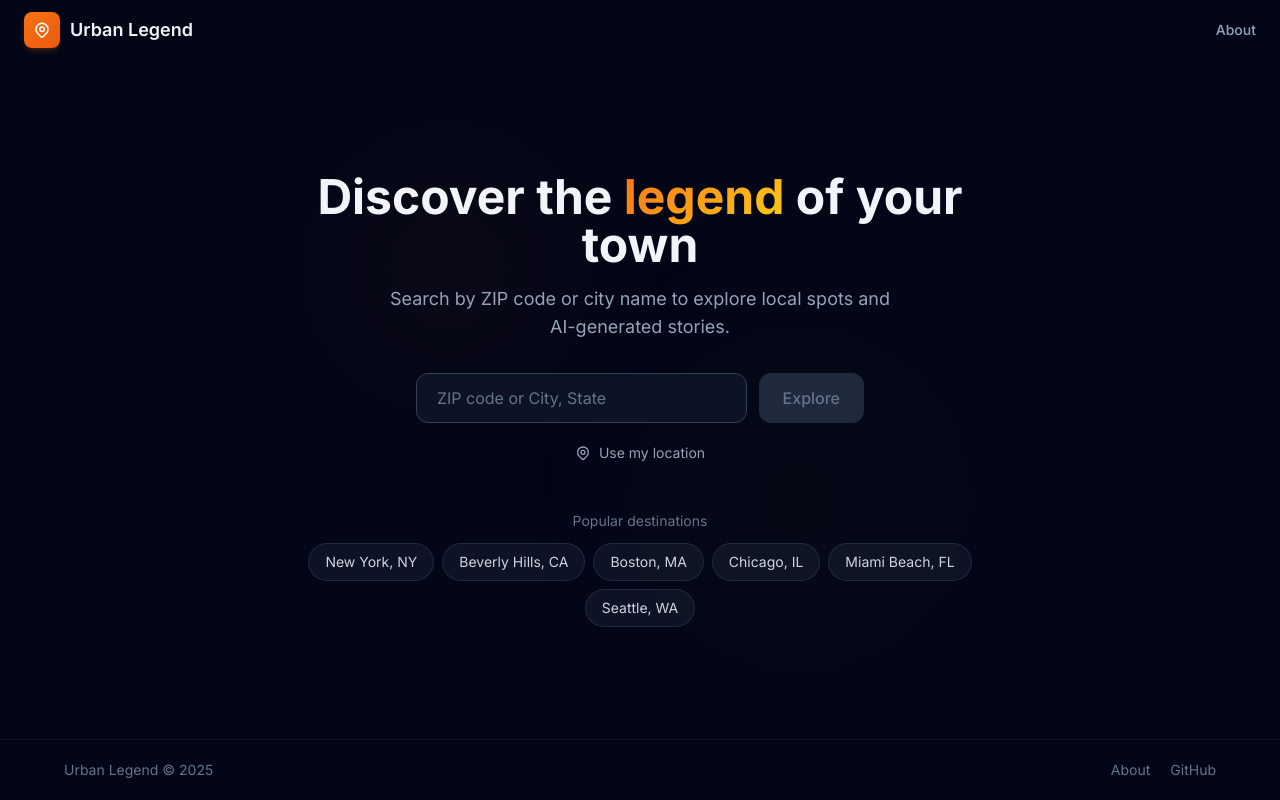
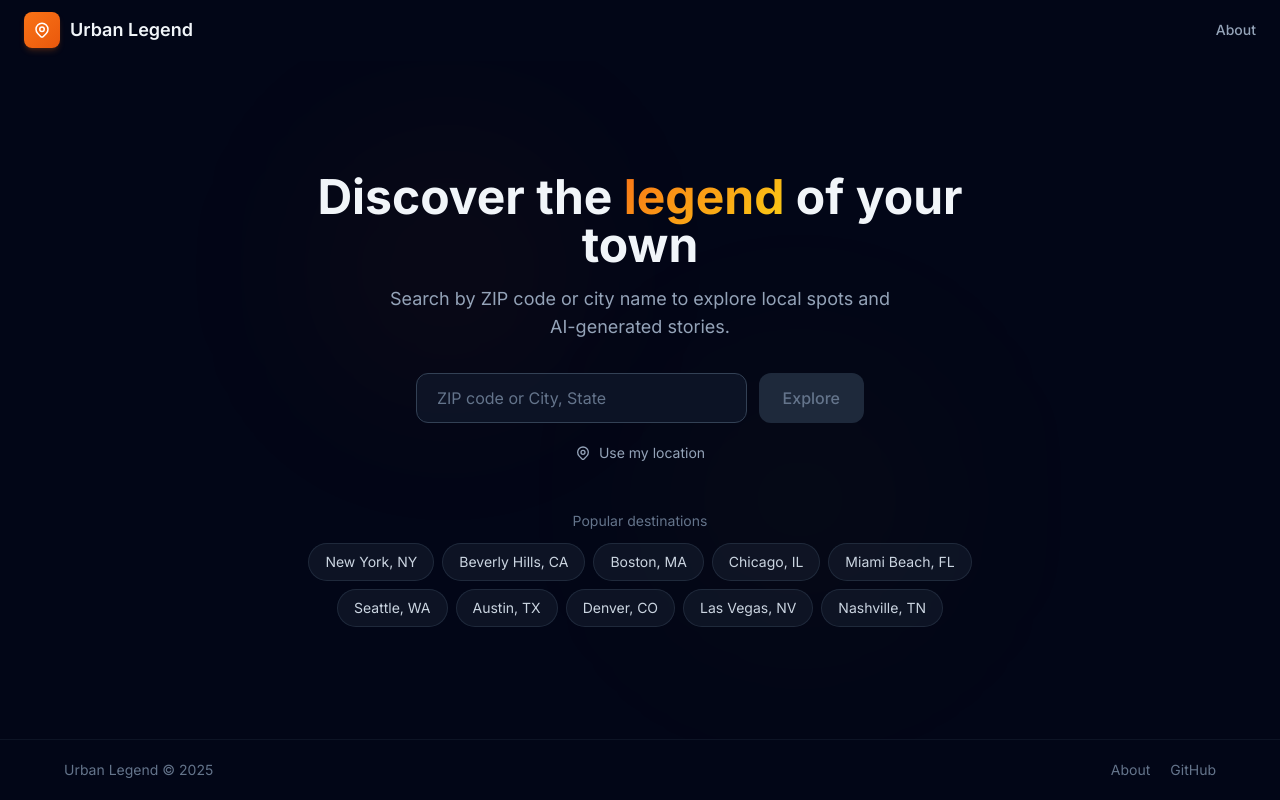
Before and after one commit to EGKIP/Urban-legend, a React (Vite) app in the folder frontend/: page / in a window 1280 px wide. Built offline with nearby package versions, Linux system fonts and the light colour scheme.

Commit message:
polish: more destinations

```diff
--- a/frontend/src/pages/Home.jsx
+++ b/frontend/src/pages/Home.jsx
@@ -11,6 +11,10 @@ const FEATURED_TOWNS = [
   { zip: '60601', name: 'Chicago', state: 'IL' },
   { zip: '33139', name: 'Miami Beach', state: 'FL' },
   { zip: '98101', name: 'Seattle', state: 'WA' },
+  { zip: '78701', name: 'Austin', state: 'TX' },
+  { zip: '80202', name: 'Denver', state: 'CO' },
+  { zip: '89101', name: 'Las Vegas', state: 'NV' },
+  { zip: '37201', name: 'Nashville', state: 'TN' },
 ]
 
 export default function Home() {
```
